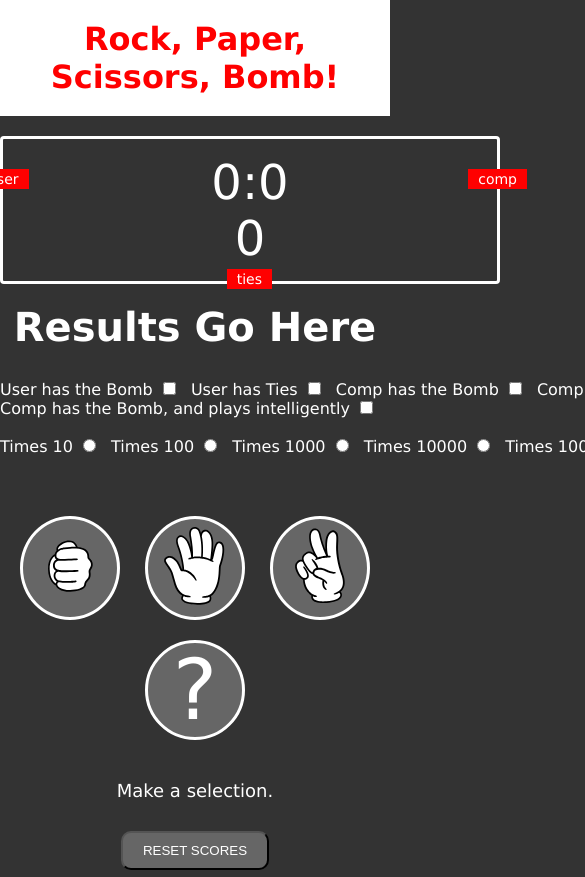
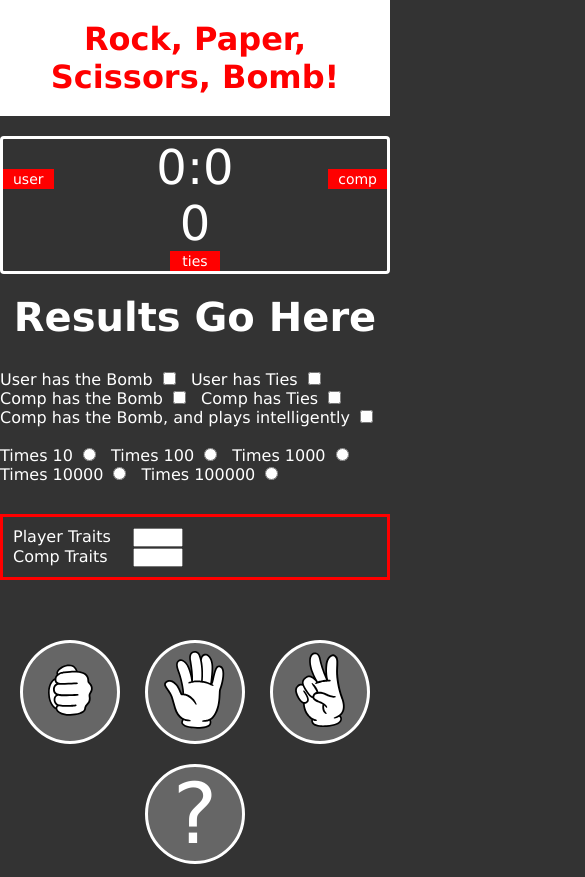
Before and after one commit to dj-mcbride/owbn, a website: page utils/rpsb/index.html in a window 390 px wide. Shown: the top 877 px of the page, 585 px wide, since content can reach past the window. Drawn offline with Linux system fonts and the light colour scheme.

Commit message:
graphical changes to rpsb base

```diff
--- a/utils/rpsb/index.html
+++ b/utils/rpsb/index.html
@@ -3,6 +3,7 @@
     <head>
         <meta charset="utf-8">
         <title>Rock Paper Scissors Bomb!</title>
+        <meta name="viewport" content="width=device-width">
         <link rel="apple-touch-icon" sizes="180x180" href="/rpsb/apple-touch-icon.png">
         <link rel="icon" type="image/png" sizes="32x32" href="/rpsb/favicon-32x32.png">
         <link rel="icon" type="image/png" sizes="16x16" href="/rpsb/favicon-16x16.png">
@@ -13,6 +14,7 @@
         <link rel="stylesheet" href="rpsb.css">
     </head>
     <body>
+        <div id="container">
 <header>
     <h1>Rock, Paper, Scissors, Bomb!</h1>
 </header>
@@ -44,6 +46,11 @@
 
 </div>
 
+<div class="traitsBlock">
+    <div id="traitsLeft"><label>Player Traits</label><input type="number" id="playerTraits"></div>
+    <div id="traitsRight"><label>Comp Traits</label><input type="number" id="compTraits"></div>
+</div>
+
 <div class="choices">
 <div class="choice" id="r"><img src="images/rock.svg" alt="rock"></div>
 <div class="choice" id="p"><img src="images/paper.svg" alt="paper"></div>
@@ -54,6 +61,7 @@
 
 <div id="action-message">Make a selection.</div>
 <div id="resetBlock"><button type="button" id="resetButton" onclick="resetScores()" name="RESETSCORES">RESET SCORES</button></div>
+</div>
     </body>
 
     <script src="rpsb.js" charset="utf-8"></script>
--- a/utils/rpsb/rpsb.css
+++ b/utils/rpsb/rpsb.css
@@ -4,68 +4,132 @@
     box-sizing: border-box;
 }
 
-body { background: #333333;
+body {
+    background: #333333;
     font-family: Verdana, Geneva, Tahoma, sans-serif;
-    color: white; }
+    color: white;
+}
 
-header {background: #ffffff;
-padding: 20px;}
+div#container {
+    max-width: 600px;
+    margin: 0 auto 30px auto;
+}
 
-header h1 { color: red;
-text-align: center;}
+header {
+    background: #ffffff;
+    padding: 20px;
+}
+
+header h1 {
+    color: red;
+    text-align: center;
+}
 
 .scoreboard {
     margin: 20px auto;
     border: 3px white solid;
     padding: 15px 20px;
-width: 500px;
+    max-width: 500px;
     font-size: 48px;
     border-radius: 4px;
     text-align:center;
     position: relative;
 }
 
-.badge {background: red;
+.badge {
+    background: red;
     color:white;
     font-size: 14px;
-padding: 2px 10px;}
+    padding: 2px 10px;
+}
 
-#userlabel {position: absolute;
+#userlabel {
+    position: absolute;
     top: 30px;
-left: -25px;}
+    left: -25px;
+}
 
-#complabel {position: absolute;
+#complabel {
+    position: absolute;
     top: 30px;
-right: -30px;}
+    right: -30px;
+}
 
-#tieslabel {position: absolute;
+#tieslabel {
+    position: absolute;
     bottom: -8px;
-right: 225px;}
+    right: 225px;
+}
 
 .result {
     font-size: 40px;
 }
 
-.result > p { color: white;
+.result > p {
+    color: white;
     font-weight: bold;
     font-family: Verdana, Geneva, Tahoma, sans-serif;
-text-align: center;}
+    text-align: center;
+}
 
 .variableRules {
-    width: 700px;
-    margin: 30px auto;}
+    max-width: 400px;
+    margin: 30px auto;
+}
 
-.check {display: inline-block;
-margin: 0 10px 0 0;}
+.check {
+    display: inline-block;
+    margin: 0 10px 0 0;
+}
 
-.check > label {margin: 0 10px 0 0;}
 
-.choices {margin: 50px 0 30px 0 ;
-    text-align: center;}
+.check > label {
+    margin: 0 10px 0 0;
+}
 
-#b {display:none;}
+.traitsBlock {
+    max-width: 400px;
+    margin: 30px auto;
+    padding: 10px;
+    border: solid 3px red;
+    position: relative;
+}
 
-#random {font-size: 84px; line-height: 84px; vertical-align: top;}
+.traitsBlock > div {
+    display: inline-block;
+    margin: 0;
+}
+
+.traitsBlock > div#traitsRight {
+    position: absolute;
+    right: 10px;
+}
+
+.traitsBlock > div > label {
+    display: inline-block;
+    width: 110px;
+    margin: 0 10px 0 0;
+}
+
+.traitsBlock > div > input {
+    display: inline-block;
+    width: 50px;
+}
+
+.choices {
+    margin: 50px 0 30px 0 ;
+    text-align: center;
+}
+
+#b {
+    display:none;
+}
+
+#random {
+    font-size: 84px;
+    line-height: 84px;
+    vertical-align: top;
+}
 
 .choice {
     display:inline-block;
@@ -77,15 +141,86 @@ border: 3px solid white;
     border-radius: 50%;
 }
 
-.choice:hover {background: #999999;
+.choice:hover {
+    background: #999999;
     cursor: grabbing;
-transition: all 0.3s ease;}
+    transition: all 0.3s ease;
+}
 
-.choice > img {width: 100%;}
+.choice > img {
+    width: 100%;
+}
 
-#action-message {text-align: center;
-font-size: 18px;}
+#action-message {
+    text-align: center;
+    font-size: 18px;
+}
 
-#resetBlock {text-align: center;}
-#resetButton {margin: 30px auto 0 auto; padding: 10px 20px; border-radius: 10px; color: white; background: #666666;}
-#resetButton:hover {background: #999999; transition: all 0.3s ease;}
+#resetBlock {
+    text-align: center;
+}
+
+#resetButton {
+    margin: 30px auto 0 auto;
+    padding: 10px 20px;
+    border-radius: 10px;
+    color: white;
+    background: #666666;
+}
+
+#resetButton:hover {
+    background: #999999;
+    transition: all 0.3s ease;
+}
+
+@media screen and (max-width:600px){
+
+    .traitsBlock > div {
+        display: block;
+        margin: 0 auto;
+    }
+
+    .traitsBlock > div#traitsRight {
+        position: relative;
+        right: 0;
+    }
+
+    .scoreboard {
+        margin: 20px auto;
+        border: 3px white solid;
+        padding: 0px 20px 0px 20px;
+        max-width: 500px;
+        font-size: 48px;
+        border-radius: 4px;
+        text-align:center;
+        position: relative;
+    }
+
+    .badge {
+        background: red;
+        color:white;
+        font-size: 14px;
+        padding: 2px 10px;
+    }
+
+    #userlabel {
+        position: absolute;
+        top: 30px;
+        left: 0px;
+    }
+
+    #complabel {
+        position: absolute;
+        top: 30px;
+        right: 0px;
+    }
+
+    #tieslabel {
+        position: relative;
+        bottom: 0px;
+        right: auto;
+        width: 50px;
+        margin: 0 auto;
+    }
+
+}
```
Also changed, not shown: 1 other file. Lines whose indentation alone changed are shown as unchanged.
